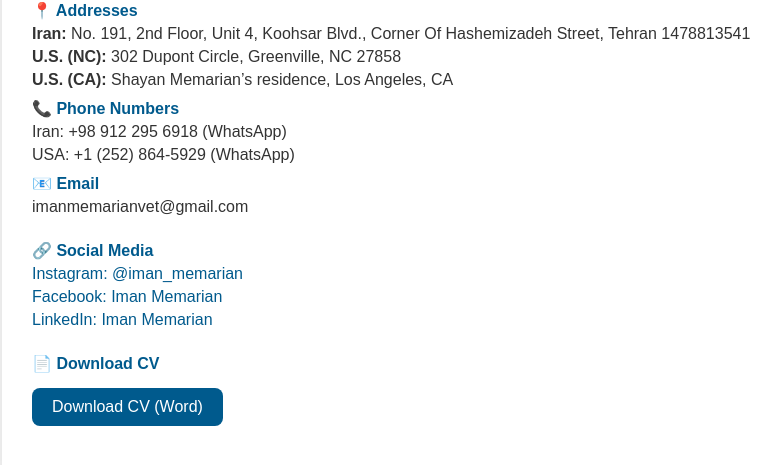
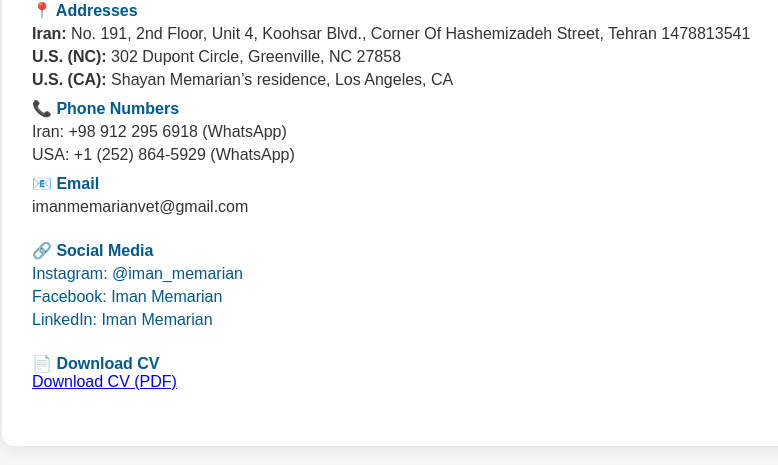
Before and after one commit to Iman-Memarian/imanmemarian.github.io, a plain HTML site: page index.html in a window 1280 px wide. Shown: the part 129-594 px from the top of the page, without its empty margins (208-986 px from the left). Drawn offline with Linux system fonts and the light colour scheme.

Commit message:
Update index.html

```diff
--- a/index.html
+++ b/index.html
@@ -45,7 +45,7 @@
 
     <div class="section">
       <div class="label">📄 Download CV</div>
-      <a class="download" href="Dr_Iman_Memarian_CV_18Apr2025_FINAL_POLISHED.docx" download>Download CV (Word)</a>
+     <a href="Dr_Iman_Memarian_CV_22Apr2025.pdf" download>Download CV (PDF)</a>
     </div>
   </div>
 </body>
```
